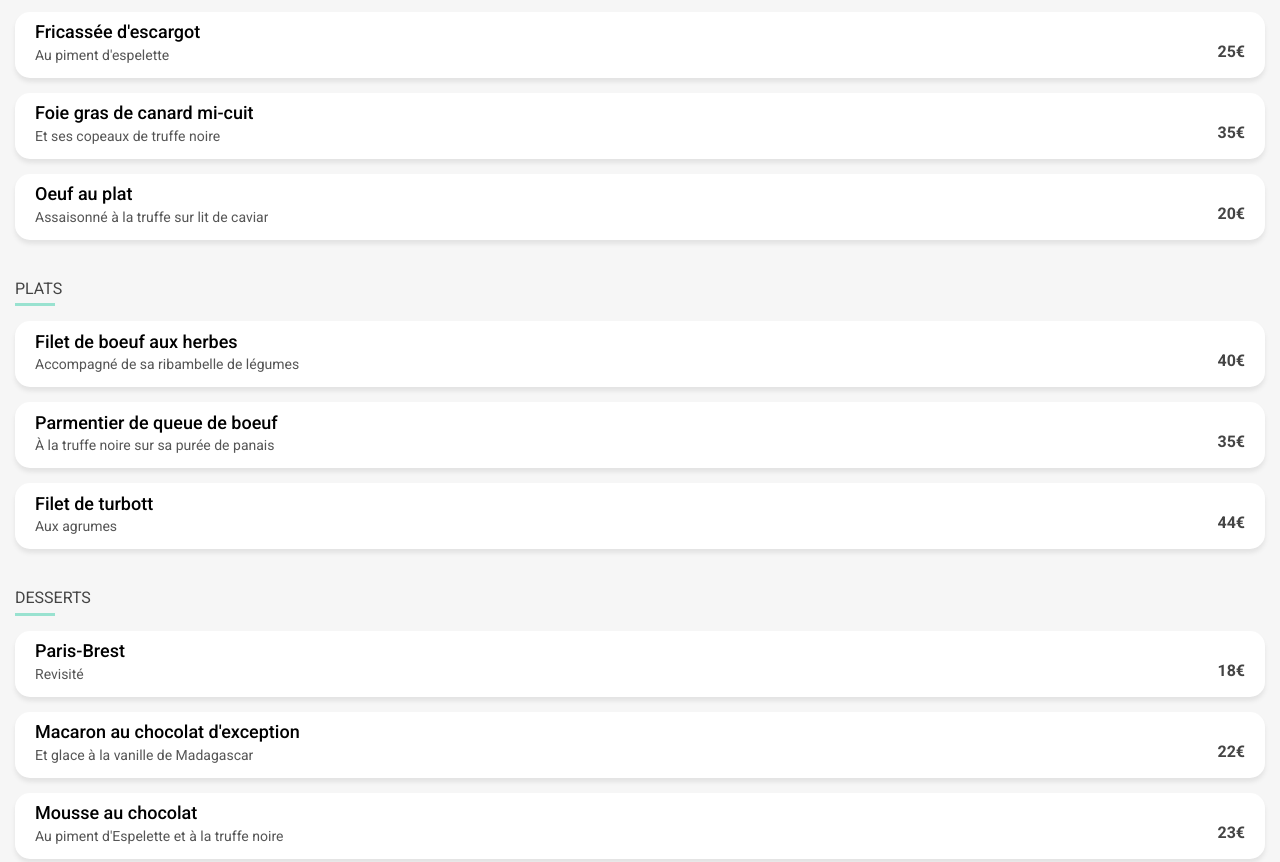
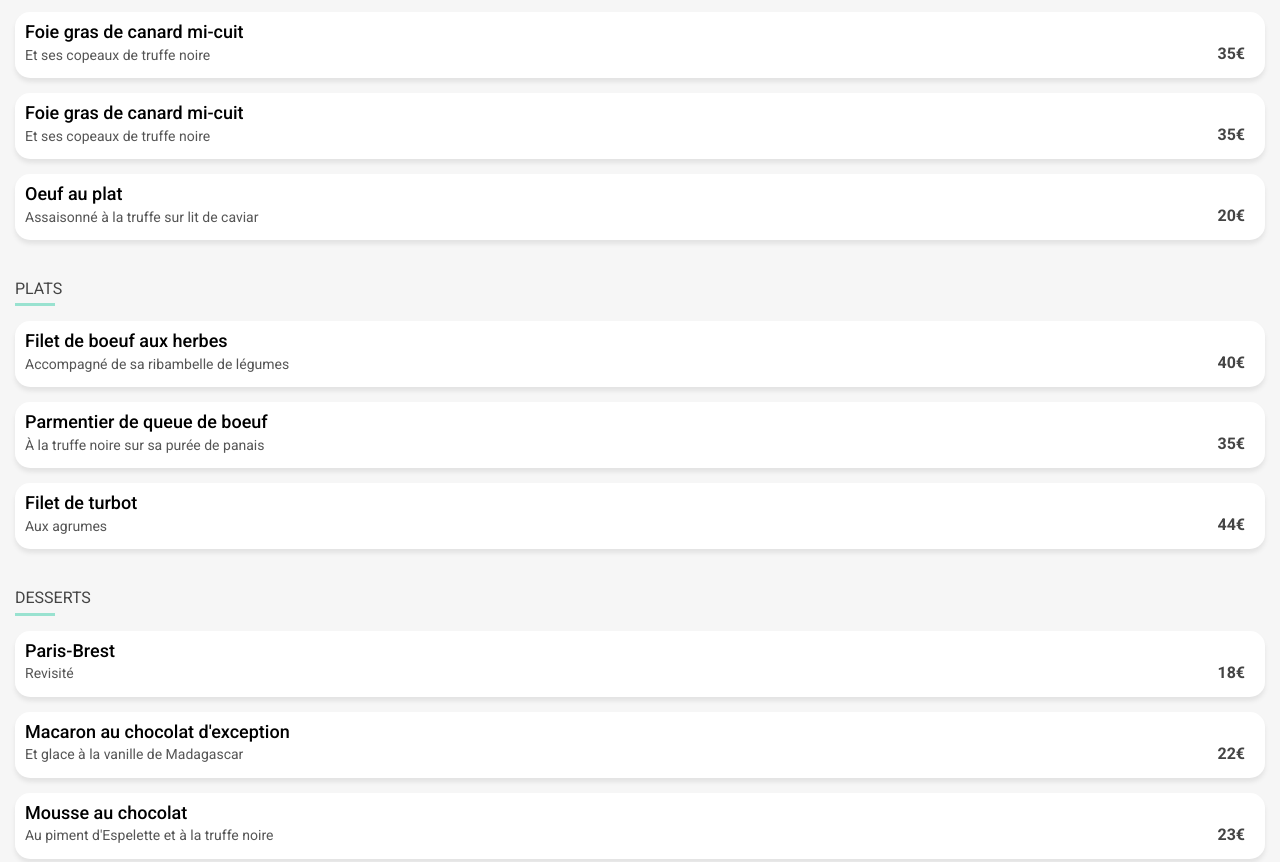
Before and after one commit to sviosdi/P3, a plain HTML site: page palette_du_gout.html in a window 1280 px wide. Shown: the part 409-1271 px from the top of the page. Drawn offline with nearby package versions, Linux system fonts and the light colour scheme; a web font is replaced by a local one.

Commit message:
Animation apparition des plats faite. Animation sélection d'un plat reprise avec conteneur ellipsis pour l'ensemble de la description. Le prix lui est rattaché à la coche et non plus à la description. Tout OK. TODO: adapter les autres pages et faire le 'page loader' de la page d'accueil.

```diff
--- a/css/common.css
+++ b/css/common.css
@@ -29,6 +29,10 @@ body {
 
 a {
     text-decoration: none;
+}
+
+a:hover {
+    color: var(--om-tertiaire);
 }
 
 h1,
@@ -115,11 +119,13 @@ header img {
     background-color: inherit;
 }
 
+.coeur:hover {
+    cursor: pointer;
+}
+
 .coeur i {
     /* les icônes coeur */
     font-size: 24px;
-    cursor: pointer;
-
 }
 
 /* Le coeur creux est au-dessus du coeur plein. Le plein est caché par le fond blanc du creux. */
--- a/css/resto.css
+++ b/css/resto.css
@@ -65,86 +65,61 @@ main img:first-child {
 }
 
 /*---------------------------------------------------------------------------------*/
-/*                      partie article = proposition de plat [entrée, dessert]     */
+/*              partie article = proposition de plat [entrée, dessert]             */
 /*---------------------------------------------------------------------------------*/
 
-section>article {
+article {
     /* une proposition de plat */
     display: flex;
-    justify-content: space-between;
     border-radius: 15px;
     background-color: white;
     box-shadow: 0px 4px 4px #e3e3e3;
-    align-items: center;
     height: 66px;
     cursor: pointer;
     overflow: hidden;
 }
 
-section>article>div:first-child {
-    /* toute la description du plat avec le prix, mais pas l'"animation sélection" */
-    padding: 0px 20px;
+.desc {
+    /* la description du plat mais pas le prix */
+    width: 100%;
+    padding:10px;
 }
 
-.desc-plat {
-    width: 100%;
+.desc>h3 {
+    /* le nom du plat proposé */
+    font-weight: 500;
+    font-size: 18px;
+}
+
+.desc>div {
+    /*  le complément de description */
+    font-size: 14px;
+    line-height: 25px;
+    color: #555;
+}
+.desc, .desc>h3, .desc>div {
     text-overflow: ellipsis;
     overflow: hidden;
     white-space: nowrap;
 }
 
-.desc-plat>h3 {
-    /* le nom du plat proposé */
-    font-weight: 500;
-    font-size: 18px;
-    text-overflow: ellipsis;
-    overflow: hidden;
-    white-space: nowrap;
-}
-
-.desc-plat>div {
-    display: flex;
-    justify-content: space-between;
-}
-
-section>article span:first-child {
-    /* la description complémentaire */
-    font-size: 14px;
-    line-height: 25px;
-    color: #555;
-    text-overflow: ellipsis;
-    overflow: hidden;
-    white-space: nowrap;
-}
-
-section>article span:last-child {
+.mov>div:first-child {
     /* le prix */
+    padding-top: 33px;
     font-weight: 700;
     color: #444;
-    padding-left: 15px;
-}
-
-/*---------------------------------------------------------------------------------*/
-/*                      bouton pour passer commande                                */
-/*---------------------------------------------------------------------------------*/
-
-.main-content>div:last-child {
-    /* englobe le bouton pour passer commande */
-    display: flex;
-    width: 100%;
-}
-
-.cmd {
-    /* pour modifier le bouton */
-    padding: 0px 50px;
-    margin: auto;
+    padding-right: 20px;
 }
 
 /*---------------------------------------------------------------------------------*/
 /*                      animation selection plat                                   */
 /*---------------------------------------------------------------------------------*/
 
-.desc-plat+div {
+.mov {
+    display: flex;
+}
+
+.mov>div:last-child {
     /* le div englobant le div .rel-mov  */
     background-color: #8fdeca;
     width: 0px;
@@ -152,8 +127,9 @@ section>article span:last-child {
     transition: width 0.5s ease;
 }
 
-article:hover .desc-plat+div {
+article:hover .mov>div:last-child {
     width: 70px;
+
 }
 
 article:hover .rel-mov>i {
@@ -174,3 +150,52 @@ article:hover .rel-mov>i {
     transform: rotate(0deg);
     transition: transform 0.8s ease;
 }
+
+/*---------------------------------------------------------------------------------*/
+/*                      animation de l'apparitions des plats                       */
+/*---------------------------------------------------------------------------------*/
+
+section>article:nth-of-type(1) {
+    animation: plats 500ms 100ms forwards;
+}
+
+section>article:nth-of-type(2) {
+    animation: plats 500ms 150ms forwards;
+}
+
+section>article:nth-of-type(3) {
+    animation: plats 500ms 300ms forwards;
+}
+
+
+@keyframes plats {
+    from {
+        opacity: 20%;
+        transform: translateY(15px);
+    }
+
+    75% {
+        opacity: 65%;
+    }
+
+    to {
+        opacity: 1;
+    }
+}
+
+
+/*---------------------------------------------------------------------------------*/
+/*                      bouton pour passer commande                                */
+/*---------------------------------------------------------------------------------*/
+
+.main-content>div:last-child {
+    /* englobe le bouton pour passer commande */
+    display: flex;
+    width: 100%;
+}
+
+.cmd {
+    /* pour modifier le bouton */
+    padding: 0px 50px;
+    margin: auto;
+}
--- a/palette_du_gout.html
+++ b/palette_du_gout.html
@@ -35,41 +35,51 @@
             <section>
                 <h2>Entrées</h2>
                 <article>
-                    <div class="desc-plat">
-                        <h3>Fricassée d'escargot</h3>
+                    <div class="desc">
+                        <h3>Foie gras de canard mi-cuit</h3>
+                        <div>Et ses copeaux de truffe noire</div>
+                    </div>
+                    <div class="mov">
                         <div>
-                            <span>Au piment d'espelette</span><span>25€</span>
-                        </div>
+                            35€
                         </div>
                         <div>
                             <div class="rel-mov">
                                 <i class="fa-solid fa-circle-check"></i>
                             </div>
                         </div>
+                    </div>
                 </article>
+
                 <article>
-                    <div class="desc-plat">
+                    <div class="desc">
                         <h3>Foie gras de canard mi-cuit</h3>
+                        <div>Et ses copeaux de truffe noire</div>
+                    </div>
+                    <div class="mov">
                         <div>
-                            <span>Et ses copeaux de truffe noire</span><span>35€</span>
-                        </div>
+                            35€
                         </div>
                         <div>
                             <div class="rel-mov">
                                 <i class="fa-solid fa-circle-check"></i>
                             </div>
                         </div>
+                    </div>
                 </article>
                 <article>
-                    <div class="desc-plat">
+                    <div class="desc">
                         <h3>Oeuf au plat</h3>
+                        <div>Assaisonné à la truffe sur lit de caviar</div>
+                    </div>
+                    <div class="mov">
                         <div>
-                            <span>Assaisonné à la truffe sur lit de caviar</span><span>20€</span>
-                        </div>
+                            20€
                         </div>
                         <div>
                             <div class="rel-mov">
                                 <i class="fa-solid fa-circle-check"></i>
+                            </div>
                         </div>
                     </div>
                 </article>
@@ -78,41 +88,50 @@
             <section>
                 <h2>Plats</h2>
                 <article>
-                    <div class="desc-plat">
+                    <div class="desc">
                         <h3>Filet de boeuf aux herbes</h3>
+                        <div>Accompagné de sa ribambelle de légumes</div>
+                    </div>
+                    <div class="mov">
                         <div>
-                            <span>Accompagné de sa ribambelle de légumes</span><span>40€</span>
-                        </div>
+                            40€
                         </div>
                         <div>
                             <div class="rel-mov">
                                 <i class="fa-solid fa-circle-check"></i>
                             </div>
                         </div>
+                    </div>
                 </article>
                 <article>
-                    <div class="desc-plat">
+                    <div class="desc">
                         <h3>Parmentier de queue de boeuf</h3>
+                        <div>À la truffe noire sur sa purée de panais</div>
+                    </div>
+                    <div class="mov">
                         <div>
-                            <span>À la truffe noire sur sa purée de panais</span><span>35€</span>
-                        </div>
+                            35€
                         </div>
                         <div>
                             <div class="rel-mov">
                                 <i class="fa-solid fa-circle-check"></i>
                             </div>
                         </div>
+                    </div>
                 </article>
                 <article>
-                    <div class="desc-plat">
-                        <h3>Filet de turbott</h3>
+                    <div class="desc">
+                        <h3>Filet de turbot</h3>
+                        <div>Aux agrumes</div>
+                    </div>
+                    <div class="mov">
                         <div>
-                            <span>Aux agrumes</span><span>44€</span>
-                        </div>
+                            44€
                         </div>
                         <div>
                             <div class="rel-mov">
                                 <i class="fa-solid fa-circle-check"></i>
+                            </div>
                         </div>
                     </div>
                 </article>
@@ -121,41 +140,50 @@
             <section>
                 <h2>Desserts</h2>
                 <article>
-                    <div class="desc-plat">
+                    <div class="desc">
                         <h3>Paris-Brest</h3>
+                        <div>Revisité</div>
+                    </div>
+                    <div class="mov">
                         <div>
-                            <span>Revisité</span><span>18€</span>
-                        </div>
+                            18€
                         </div>
                         <div>
                             <div class="rel-mov">
                                 <i class="fa-solid fa-circle-check"></i>
                             </div>
                         </div>
+                    </div>
                 </article>
                 <article>
-                    <div class="desc-plat">
+                    <div class="desc">
                         <h3>Macaron au chocolat d'exception</h3>
+                        <div>Et glace à la vanille de Madagascar</div>
+                    </div>
+                    <div class="mov">
                         <div>
-                            <span>Et glace à la vanille de Madagascar</span><span>22€</span>
-                        </div>
+                            22€
                         </div>
                         <div>
                             <div class="rel-mov">
                                 <i class="fa-solid fa-circle-check"></i>
                             </div>
                         </div>
+                    </div>
                 </article>
                 <article>
-                    <div class="desc-plat">
+                    <div class="desc">
                         <h3>Mousse au chocolat</h3>
+                        <div>Au piment d'Espelette et à la truffe noire</div>
+                    </div>
+                    <div class="mov">
                         <div>
-                            <span>Au piment d'Espelette et à la truffe noire</span><span>23€</span>
-                        </div>
+                            23€
                         </div>
                         <div>
                             <div class="rel-mov">
                                 <i class="fa-solid fa-circle-check"></i>
+                            </div>
                         </div>
                     </div>
                 </article>
```
Also changed, not shown: index.html (+2 -2 lines). Lines whose indentation alone changed are shown as unchanged.
